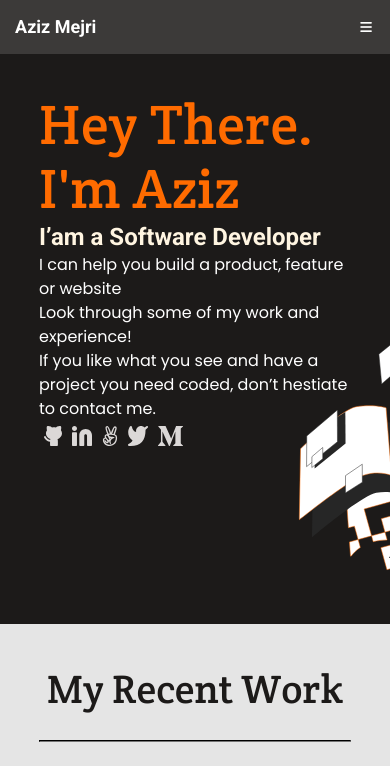
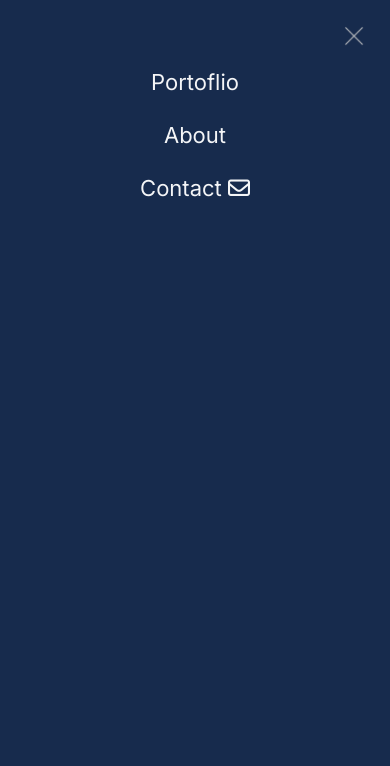
Before and after one commit to TuyishimireEric/Mobile_Menu, a website: page index.html in a window 390 px wide. Both pictures are taken after a click on the button 366 px from the left and 27 px from the top of the page. Shown: the top 766 px of the page. Drawn offline with Linux system fonts and the light colour scheme.

Commit message:
add mobile menu

```diff
--- a/css/main.css
+++ b/css/main.css
@@ -27,8 +27,39 @@ header {
   color: white;
 }
 
-#desktop-nav, #desktop-nav ul {
+.desktop-nav, .desktop-nav ul {
   display: none;
+}
+
+.desktop-nav.active {
+  display: block;
+  background-color: #172b4d;
+  color: #e5e5e5;
+  position: fixed;
+  top: 0;
+  bottom: 0;
+  left: 0;
+  right: 0;
+  z-index: 9;
+  padding: 24px;
+}
+
+.desktop-nav.active img {
+  position: absolute;
+  right: 24px;
+  width: 24px;
+}
+
+.desktop-nav.active ul {
+  display: flex;
+  flex-direction: column;
+  align-items: center;
+  justify-items: center;
+  margin-top: 32px;
+}
+
+.desktop-nav.active ul a {
+  color: #f4f5f7;
 }
 
 #logo {
@@ -444,11 +475,11 @@ textarea {
     display: none;
   }
 
-  #desktop-nav {
+  .desktop-nav {
     display: block;
   }
 
-  #desktop-nav ul {
+  .desktop-nav ul {
     display: flex;
     margin-right: 10vw;
   }
--- a/index.html
+++ b/index.html
@@ -11,10 +11,11 @@
   <body>
     <header>
       <h1 id="logo">Aziz Mejri</h1>
-      <button type="button" class="menu-bars">
+      <button type="button" class="menu-bars" id="menu-bars" onclick="showMenu()">
         <i class="fas fa-bars"></i>
       </button>
-      <nav id="desktop-nav">
+      <nav class="desktop-nav" onclick="showMenu()">
+        <img src="media/png/close.png">
         <ul>
           <li><a class="nav-link" href="#projects">Portoflio</a></li>
           <li><a class="nav-link" href="#about-me">About</a></li>
@@ -442,5 +443,6 @@
       src="https://kit.fontawesome.com/e966a3bd22.js"
       crossorigin="anonymous"
     ></script>
+    <script src="./js/index.js"></script>
   </body>
 </html>
--- /dev/null
+++ b/js/index.js
@@ -0,0 +1,6 @@
+document.getElementById('menu-bars').addEventListener(click, showMenu);
+
+function showMenu() {
+  document.querySelector('.menu-bars').classList.toggle('active');
+  document.querySelector('.desktop-nav').classList.toggle('active');
+}
```
Also changed, not shown: media/png/close.png (added).
